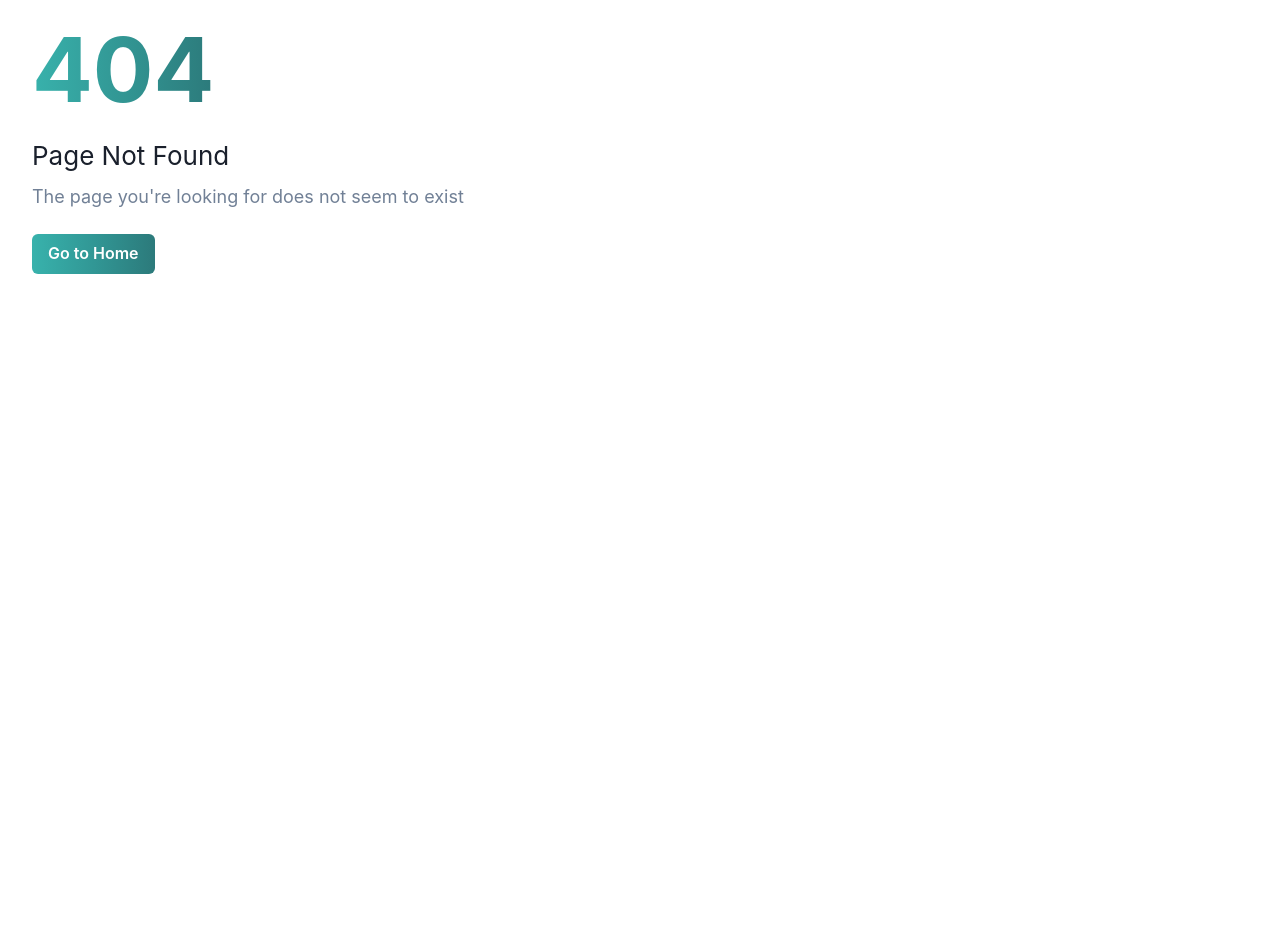
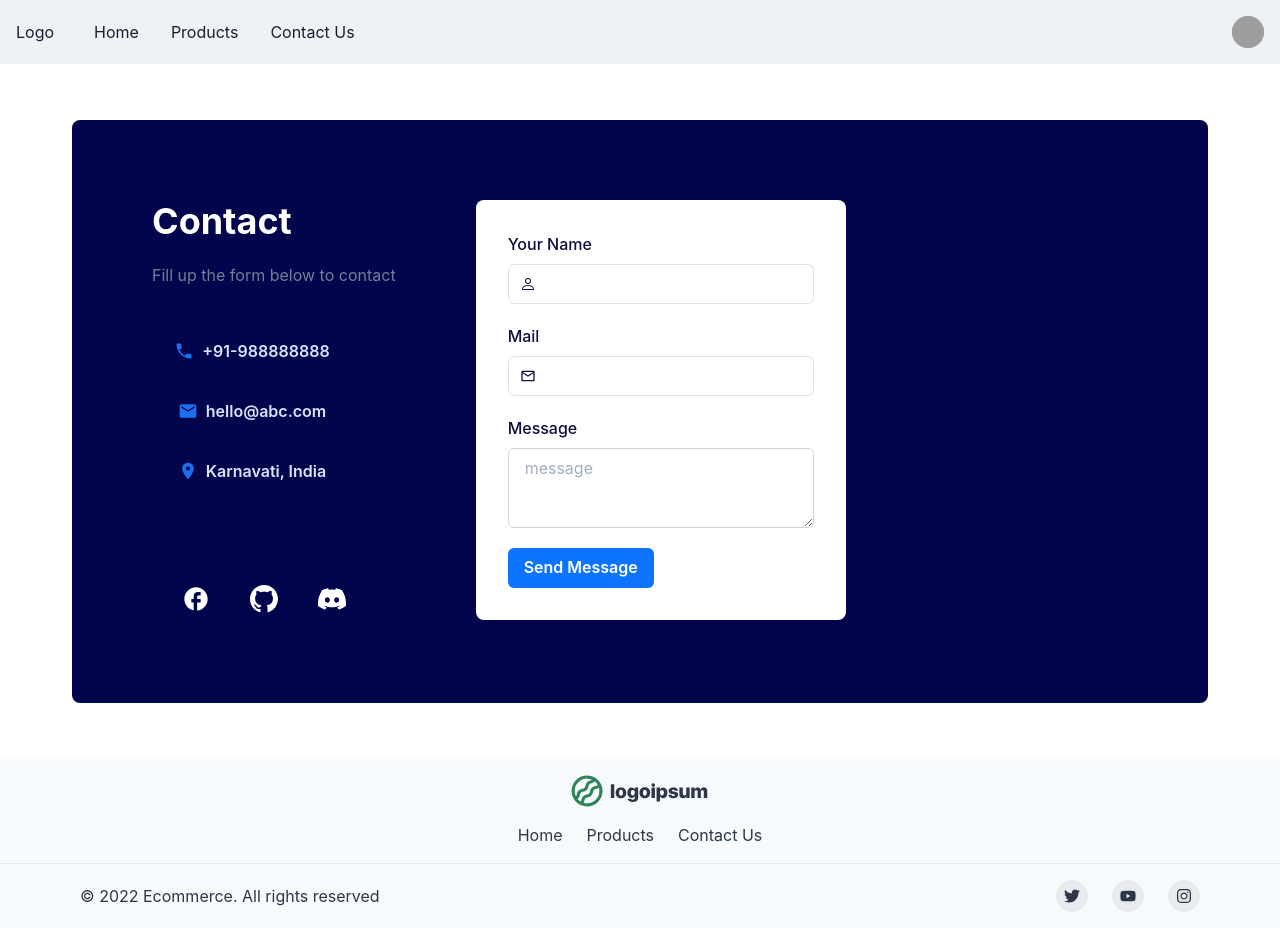
Before and after one commit to Samlogy/saas-ecommerce, a Next.js app in the folder front/: page /contact in a window 1280 px wide. Before the commit this address had no page. Before the commit the page ends 800 px from the top, so only its background shows below. Built offline with nearby package versions, Linux system fonts and the light colour scheme; grey boxes are pictures that could not be loaded.

Commit message:
add: contact page version1

```diff
--- /dev/null
+++ b/front/pages/contact.tsx
@@ -0,0 +1,152 @@
+import {
+    Container,
+    Flex,
+    Box,
+    Heading,
+    Text,
+    IconButton,
+    Button,
+    VStack,
+    HStack,
+    Wrap,
+    WrapItem,
+    FormControl,
+    FormLabel,
+    Input,
+    InputGroup,
+    InputLeftElement,
+    Textarea,
+  } from '@chakra-ui/react';
+  import {
+    MdPhone,
+    MdEmail,
+    MdLocationOn,
+    MdFacebook,
+    MdOutlineEmail,
+  } from 'react-icons/md';
+  import { BsGithub, BsDiscord, BsPerson } from 'react-icons/bs';
+
+  import Layout from "../components/Layout"
+
+  export default function contact() {
+    return (
+        <Layout isHeaderVisible isFooterVisible>
+            {/* <Container bg="#9DC4FB" maxW="full" mt={0} centerContent overflow="hidden"> */}
+            {/* <Flex> */}
+                <Box bg="#02054B" color="white" borderRadius="lg" m={{ sm: 4, md: 16, lg: 10 }} p={{ sm: 5, md: 5, lg: 16 }}>
+                    <Box p={4}>
+                    <Wrap spacing={{ base: 20, sm: 3, md: 5, lg: 20 }}>
+                        <WrapItem>
+                        <Box>
+                            <Heading> Contact </Heading>
+                            <Text mt={{ sm: 3, md: 3, lg: 5 }} color="gray.500">
+                                Fill up the form below to contact
+                            </Text>
+                            <Box py={{ base: 5, sm: 5, md: 8, lg: 10 }}>
+                            <VStack pl={0} spacing={3} alignItems="flex-start">
+                                <Button
+                                size="md"
+                                height="48px"
+                                width="200px"
+                                variant="ghost"
+                                color="#DCE2FF"
+                                _hover={{ border: '2px solid #1C6FEB' }}
+                                leftIcon={<MdPhone color="#1970F1" size="20px" />}>
+                                +91-988888888
+                                </Button>
+                                <Button
+                                size="md"
+                                height="48px"
+                                width="200px"
+                                variant="ghost"
+                                color="#DCE2FF"
+                                _hover={{ border: '2px solid #1C6FEB' }}
+                                leftIcon={<MdEmail color="#1970F1" size="20px" />}>
+                                hello@abc.com
+                                </Button>
+                                <Button
+                                size="md"
+                                height="48px"
+                                width="200px"
+                                variant="ghost"
+                                color="#DCE2FF"
+                                _hover={{ border: '2px solid #1C6FEB' }}
+                                leftIcon={<MdLocationOn color="#1970F1" size="20px" />}>
+                                Karnavati, India
+                                </Button>
+                            </VStack>
+                            </Box>
+                            <HStack
+                            mt={{ lg: 10, md: 10 }}
+                            spacing={5}
+                            px={5}
+                            alignItems="flex-start">
+                            <IconButton
+                                aria-label="facebook"
+                                variant="ghost"
+                                size="lg"
+                                isRound={true}
+                                _hover={{ bg: '#0D74FF' }}
+                                icon={<MdFacebook size="28px" />}
+                            />
+                            <IconButton
+                                aria-label="github"
+                                variant="ghost"
+                                size="lg"
+                                isRound={true}
+                                _hover={{ bg: '#0D74FF' }}
+                                icon={<BsGithub size="28px" />}
+                            />
+                            <IconButton
+                                aria-label="discord"
+                                variant="ghost"
+                                size="lg"
+                                isRound={true}
+                                _hover={{ bg: '#0D74FF' }}
+                                icon={<BsDiscord size="28px" />}
+                            />
+                            </HStack>
+                        </Box>
+                        </WrapItem>
+                        <WrapItem>
+                        <Box bg="white" borderRadius="lg">
+                            <Box m={8} color="#0B0E3F">
+                            <VStack spacing={5}>
+                                <FormControl id="name">
+                                    <FormLabel> Your Name </FormLabel>
+                                    <InputGroup borderColor="#E0E1E7">
+                                        <InputLeftElement pointerEvents="none" children={<BsPerson color="gray.800" />} />
+                                        <Input type="text" size="md" />
+                                    </InputGroup>
+                                </FormControl>
+
+                                <FormControl id="name">
+                                    <FormLabel> Mail </FormLabel>
+                                    <InputGroup borderColor="#E0E1E7">
+                                        <InputLeftElement pointerEvents="none" children={<MdOutlineEmail color="gray.800" />} />
+                                        <Input type="text" size="md" />
+                                    </InputGroup>
+                                </FormControl>
+
+                                <FormControl id="name">
+                                    <FormLabel> Message </FormLabel>
+                                    <Textarea borderColor="gray.300"  _hover={{ borderRadius: 'gray.300', }} placeholder="message" />
+                                </FormControl>
+
+                                <FormControl id="name" float="right">
+                                    <Button  variant="solid" bg="#0D74FF" color="white" _hover={{}}>
+                                        Send Message
+                                    </Button>
+                                </FormControl>
+                            </VStack>
+                            </Box>
+                        </Box>
+                        </WrapItem>
+                    </Wrap>
+                    </Box>
+                </Box>
+                {/* </Flex> */}
+            {/* </Container> */}
+      </Layout>
+    );
+  }
```
